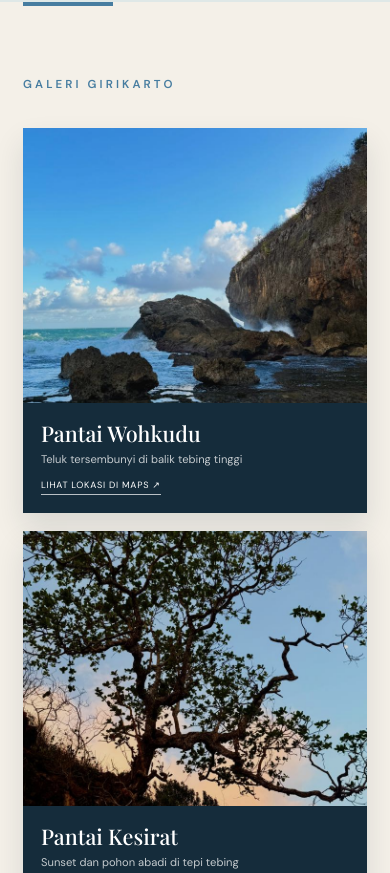
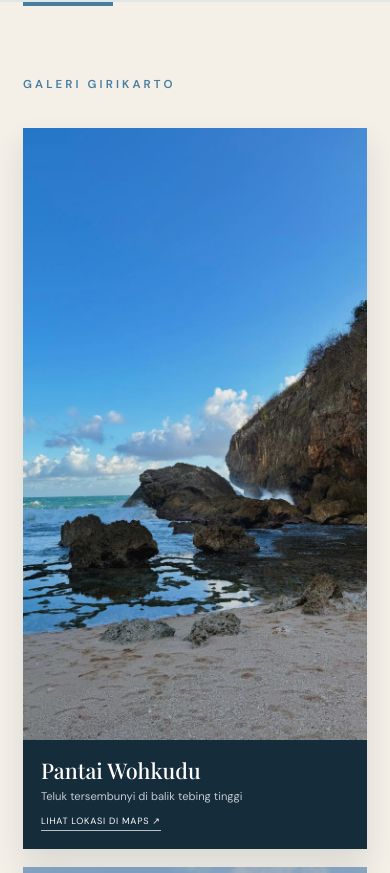
Before and after one commit to Enel05/Potensi_Girikarto, a website built with Vite: page index.html in a window 390 px wide. Shown: the part 2320-3193 px from the top of the page. Built offline with nearby package versions, Linux system fonts and the light colour scheme; a web font is replaced by a local one.

Commit message:
Fix gallery image framing

```diff
--- a/src/maps-gallery.css
+++ b/src/maps-gallery.css
@@ -63,6 +63,16 @@
   font-size: .85rem;
 }
 
+.gallery-grid figure {
+  min-height: 0;
+}
+
+.gallery-grid figure img {
+  aspect-ratio: 9 / 16;
+  object-fit: cover;
+  object-position: center;
+}
+
 @media (max-width: 700px) {
   .gallery-grid {
     grid-template-columns: 1fr;
@@ -77,7 +87,7 @@
 
   .gallery-grid figure img {
     width: 100%;
-    aspect-ratio: 1.25;
+    aspect-ratio: 9 / 16;
     object-fit: cover;
   }
 
```
